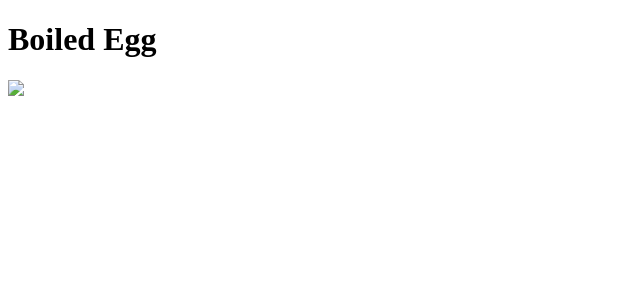
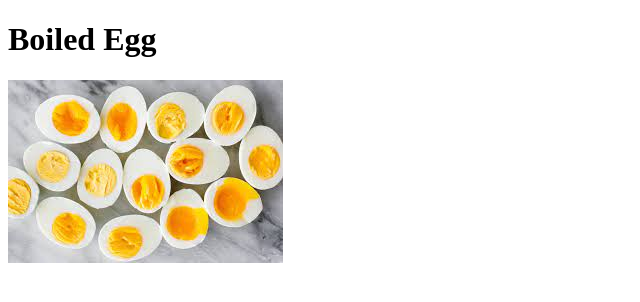
Before and after one commit to gtgilson/odin-recipes, a plain HTML site: page recipes/egg-boiled.html in a window 1280 px wide. Shown: the whole page, without its empty margins (0-640 px from the left). Drawn offline with Linux system fonts and the light colour scheme.

Commit message:
fix directory pathing

```diff
--- a/recipes/egg-boiled.html
+++ b/recipes/egg-boiled.html
@@ -6,6 +6,6 @@
 </head>
 <body>
     <h1>Boiled Egg</h1>
-    <img src="./images/eggs.jpeg">
+    <img src="../images/eggs.jpeg">
 </body>
 </html>
```
